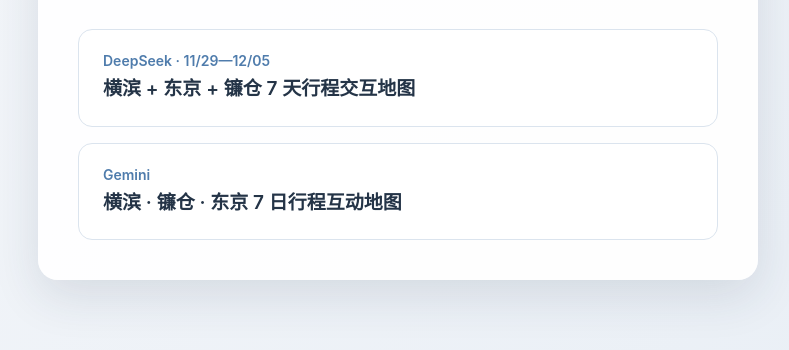
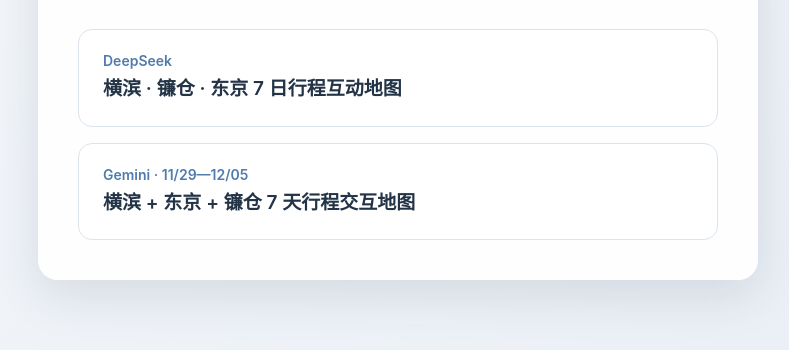
Before and after one commit to ttt2718/travelplan, a plain HTML site: page index.html in a window 1280 px wide. Shown: the part 330-680 px from the top of the page, without its empty margins (242-1031 px from the left). Drawn offline with Linux system fonts and the light colour scheme.

Commit message:
Match index titles to renamed pages

```diff
--- a/index.html
+++ b/index.html
@@ -93,12 +93,12 @@
     <p>横滨、东京与镰仓的行程安排和互动地图，请选择下面一个版本查看。</p>
     <nav class="links" aria-label="旅行计划版本">
       <a href="deepseek.html">
-        <span class="label">DeepSeek · 11/29—12/05</span>
-        <span class="title">横滨 + 东京 + 镰仓 7 天行程交互地图</span>
+        <span class="label">DeepSeek</span>
+        <span class="title">横滨 · 镰仓 · 东京 7 日行程互动地图</span>
       </a>
       <a href="gemini.html">
-        <span class="label">Gemini</span>
-        <span class="title">横滨 · 镰仓 · 东京 7 日行程互动地图</span>
+        <span class="label">Gemini · 11/29—12/05</span>
+        <span class="title">横滨 + 东京 + 镰仓 7 天行程交互地图</span>
       </a>
     </nav>
   </main>
```
